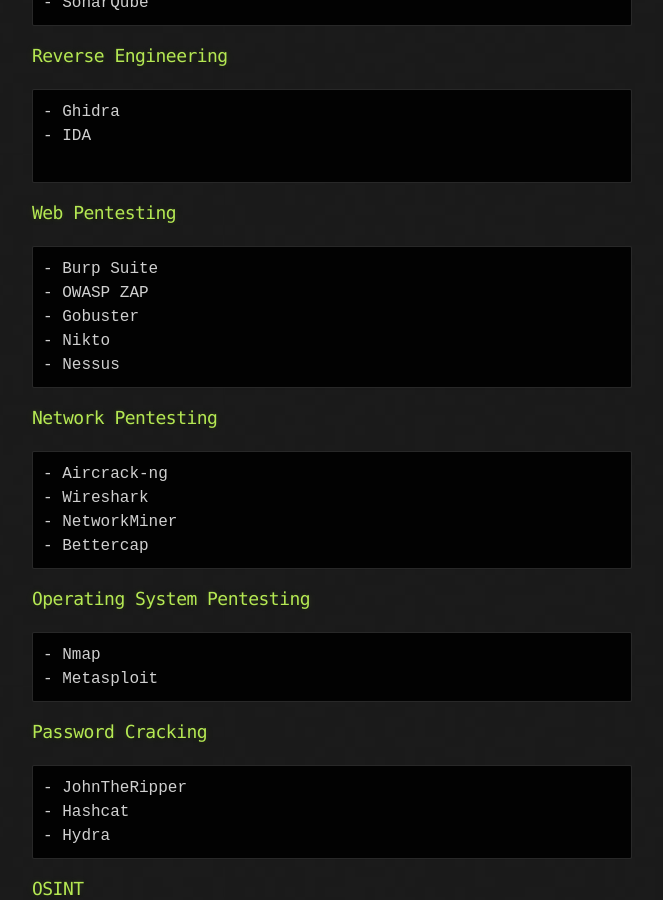
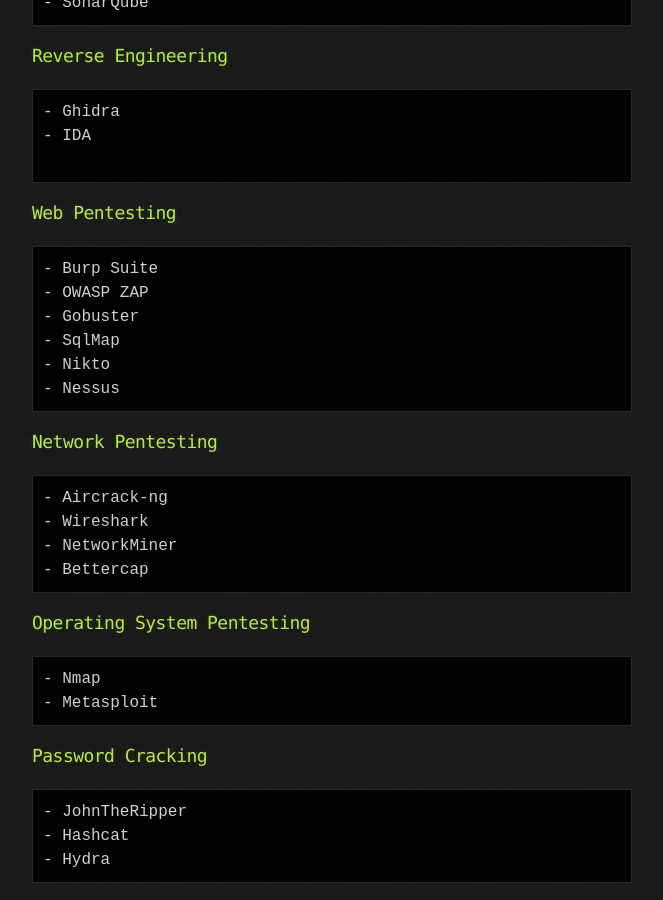
Before and after one commit to duksctf/duksctf.github.io, a Jekyll site: the page built from resume.md, in a window 1280 px wide and 900 px high, scrolled down 1974 px. Shown: the whole window, without its empty margins (308-971 px from the left). Built offline with Jekyll 4.4.1, drawn with Linux system fonts in a browser that asks for light colours; our own code applies the rules of GitHub Pages for plain Markdown files.

Commit message:
Added Skill

````diff
--- a/resume.md
+++ b/resume.md
@@ -85,6 +85,7 @@
 - Burp Suite
 - OWASP ZAP
 - Gobuster
+- SqlMap
 - Nikto
 - Nessus
 ```
````
